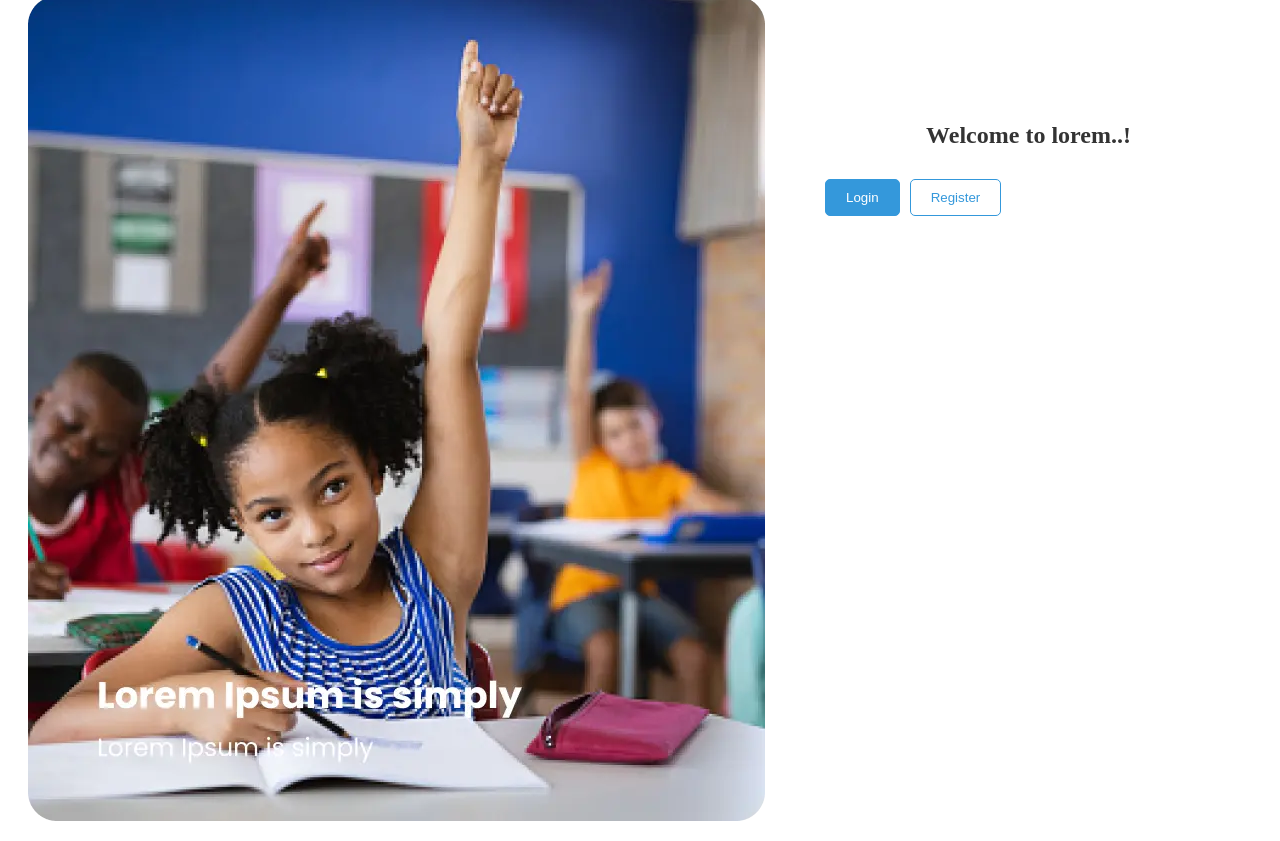
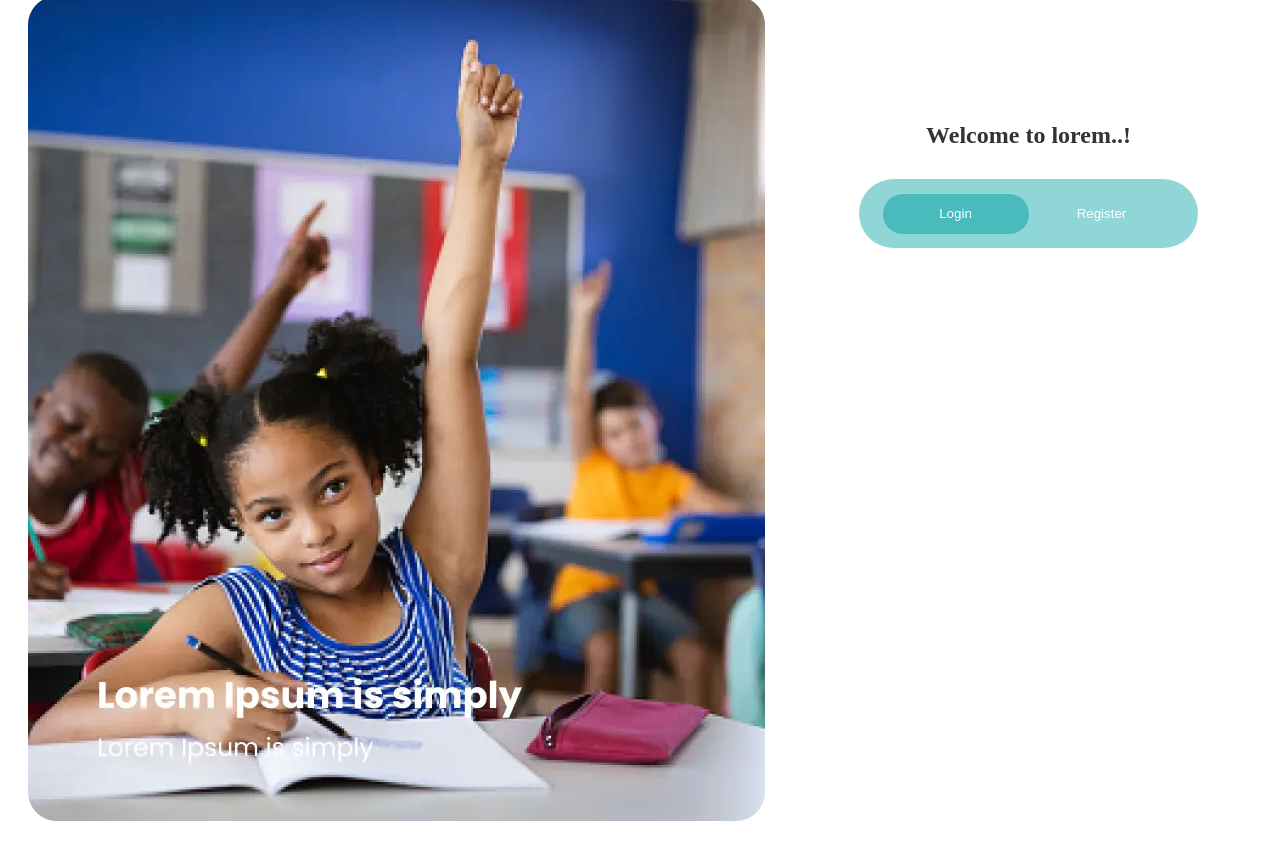
Before and after one commit to Jordan-celton/E-learningsite, a React app in the folder mon-projet-react/: page / in a window 1280 px wide. Built offline with nearby package versions, Linux system fonts and the light colour scheme; the HTML template or start-up script is replaced by a standard one.

Commit message:
Ajout de la variable de couleur septenaire et mise à jour des styles du groupe de boutons

```diff
--- a/mon-projet-react/src/styles/App.scss
+++ b/mon-projet-react/src/styles/App.scss
@@ -6,6 +6,7 @@ $color-tertiary: #49BBBD;
 $color-quaternary: #ACACAC;
 $color-quinary: #5B5B5B;
 $color-senary: #FFFEFC;
+$color-septenary:  rgb(73, 187, 189, 60%);
 
 // Variables de polices
 
--- a/mon-projet-react/src/styles/ButtonGroup.scss
+++ b/mon-projet-react/src/styles/ButtonGroup.scss
@@ -1,28 +1,33 @@
-/* src/components/ButtonGroup.scss */
+@use './App.scss' as *;
 
-/* Styles pour le conteneur de boutons */
 .btn-group {
     display: flex;
-    gap: 10px;
-    /* Espacement entre les boutons */
+    gap: 0;
+    padding: 5px;
+    background-color: $color-septenary;
+    border-radius: 50px;
+    overflow: hidden;
+    margin: 0 auto;
+    width: 329px;
+    height: 59px;
+    align-items: center;
+    justify-content: center;
 }
 
 .btn {
     padding: 10px 20px;
-    border: 1px solid #3498db;
-    background-color: white;
-    color: #3498db;
+    background-color: transparent;
+    color: white;
+    border: none;
     cursor: pointer;
     transition: background-color 0.3s, color 0.3s;
-    border-radius: 5px;
+    width: 146px;
+    height: 40px;
+    border-radius: 20px;
+    font-family: $font-primary;
+
+    &.active {
+        background-color: #49BBBD;
+        color: white;
+    }
 }
-
-.btn:hover {
-    background-color: #3498db;
-    color: white;
-}
-
-.active {
-    background-color: #3498db;
-    color: white;
-}
```
